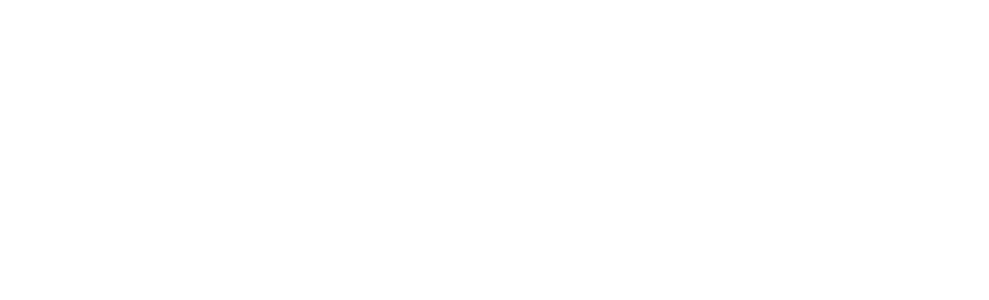
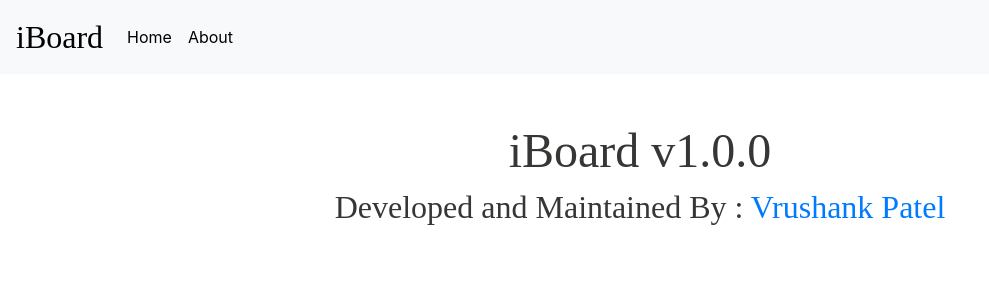
Before and after one commit to VrushankPatel/iBoard, a React (Create React App) app: page /about in a window 1280 px wide. Shown: the top 300 px of the page, without its empty margins (0-989 px from the left). Built offline with nearby package versions, Linux system fonts and the light colour scheme.

Commit message:
Added about and copying after publish

```diff
--- a/src/App.js
+++ b/src/App.js
@@ -1,10 +1,12 @@
 import './App.css';
 import IBoard from "./pages/IBoard";
+import IdSetter from './pages/IdSetter';
 import { useEffect } from 'react';
 import {
   BrowserRouter as Router,
   Route
 } from "react-router-dom";
+import About from './pages/About';
 
 function App() {
   useEffect(() => {
@@ -17,6 +19,12 @@ function App() {
         <Route exact path="/" >
           <IBoard />
         </Route>
+        <Route exact path="/byId/:uid" >
+          <IdSetter />
+        </Route>
+        <Route path="/about" >
+          <About />
+        </Route>
       </div>
     </Router>
   );
--- /dev/null
+++ b/src/pages/About.jsx
@@ -0,0 +1,101 @@
+import { Component } from "react";
+import { Container, Row, Col } from "react-bootstrap";
+import { Navbar, Nav } from "react-bootstrap";
+
+class About extends Component {
+  constructor(props) {
+    super();
+    this.state = {
+      foreground: localStorage.darkMode === "true" ? "lightgrey" : "black",
+      navbarTheme: localStorage.darkMode === "true" ? "dark" : "light",
+    };
+  }
+  render() {
+    const txtStyle = {
+      fontSize: "xxx-large",
+      fontWeight: "200",
+      color: "#363634",
+      fontFamily: "Exo",
+    };
+    const subTxtStyle = {
+      fontSize: "xx-large",
+      fontWeight: "200",
+      color: "#363634",
+      fontFamily: "Exo",
+    };
+    const colStyle = {
+      display: "flex",
+      justifyContent: "center",
+      alignItems: "center",
+    }
+
+    return (
+      <div>
+        <Navbar bg={this.state.navbarTheme} expand="md">
+          <Navbar.Brand
+            href="/"
+            style={{
+              fontFamily: "Exo",
+              fontSize: "XX-Large",
+              color: this.state.foreground,
+            }}
+          >
+            iBoard
+          </Navbar.Brand>
+          <Navbar.Toggle aria-controls="basic-navbar-nav" />
+          <Navbar.Collapse id="basic-navbar-nav">
+            <Nav className="mr-auto">
+              <Nav.Link style={{ color: this.state.foreground }} href="/">
+                Home
+              </Nav.Link>
+              <Nav.Link style={{ color: this.state.foreground }} href="/About" >
+                About
+              </Nav.Link>
+            </Nav>
+          </Navbar.Collapse>
+        </Navbar>
+        <Container>
+          <Row className="justify-content-center">
+            <Col
+              lg={12}
+              style={colStyle}
+            >
+              <Row>
+                <h3
+                  className="pt-5"
+                  style={txtStyle}
+                >
+                  iBoard v1.0.0
+                </h3>
+              </Row>
+            </Col>
+            <Col
+              lg={12}
+              style={colStyle}
+            >
+              <Row>
+                <h3 style={subTxtStyle}>
+                  Developed and Maintained By :
+                  <a style={{ textDecoration: "none" }} target="_blank" rel="noreferrer" href="https://vrushankpatel.github.io/"> Vrushank Patel</a>
+                </h3>
+              </Row>
+            </Col>
+            {/* <Col
+            lg={4}
+            className="pt-5"
+            style={{
+              display: "flex",
+              justifyContent: "center",
+              alignItems: "center",
+            }}
+          >
+            <CUploadPicture />
+          </Col> */}
+          </Row>
+        </Container >
+      </div>
+    );
+  }
+}
+
+export default About;
--- a/src/pages/IBoard.jsx
+++ b/src/pages/IBoard.jsx
@@ -65,6 +65,12 @@ class IBoard extends Component {
         document.addEventListener("keydown", this.shortcutsTrigger, false);
         this.socket = socketIOClient(this.socketEndpoint);
         Util.awakeEndpoint();
+        let uId = localStorage.uid;
+        if(uId !== undefined){
+            this.setState({uniqueId: uId}, () => {
+                this.getData();
+            });
+        }
     }
     componentWillUnmount(){
         document.removeEventListener("keydown", this.shortcutsTrigger, false);
@@ -166,9 +172,10 @@ class IBoard extends Component {
                 this.setState({
                     isPublishDisabled: this.state.autoPublish,
                     isInProgress: false,
-                    terminal: "> published",
+                    terminal: "> published, and copied info to Clipboard",
                     statusColor: "lightgreen"
-                })
+                });
+                this.copyTextToClipBoard(window.location.href + "byId/" + this.state.uniqueId);
             })
             .catch((error) => {
                 if (!navigator.onLine) alert("No Internet, Please check your Connection!");
@@ -230,6 +237,10 @@ class IBoard extends Component {
         this.setState({statusColor: this.state.text ? "lightgreen" : "yellow"});
     }
 
+    copyTextToClipBoard = (text) => {
+        Util.copyToClipBoard(text);
+    }
+
     toggleTheme = () => {
         if (localStorage.darkMode === "false"){
             localStorage.darkMode = "true";
@@ -284,6 +295,9 @@ class IBoard extends Component {
                         <Nav.Link style={{color: this.state.foreground}}>
                             Home
                         </Nav.Link>
+                        <Nav.Link style={{color: this.state.foreground}} href="/About" >
+                            About
+                        </Nav.Link>
                     </Nav>
                 </Navbar.Collapse>
             </Navbar>
@@ -309,7 +323,9 @@ class IBoard extends Component {
                             <Button
                                 variant="info"
                                 size="sm"
-                                onClick={this.getData}
+                                onClick={() => {
+                                    this.getData();
+                                }}
                                 disabled={this.state.isLoadDisabled || this.state.autoReload}>
                                     Load
                             </Button>
@@ -318,7 +334,9 @@ class IBoard extends Component {
                                 variant="success"
                                 title="Publish [Ctrl+S]"
                                 size="sm"
-                                onClick={this.publishData}
+                                onClick={() => {
+                                    this.publishData();
+                                }}
                                 disabled={this.state.isPublishDisabled}>
                                     Publish
                             </Button>
--- /dev/null
+++ b/src/pages/IdSetter.jsx
@@ -0,0 +1,19 @@
+import React, { useEffect } from 'react'
+import { useHistory, useParams } from 'react-router-dom';
+
+function IdSetter() {
+    let { uid } = useParams();
+    let history = useHistory();
+    useEffect(() => {
+        localStorage.uid = uid;
+        history.push('/');
+    });
+
+    return (
+        <div>
+            Securely redirecting you to your iBoard..
+        </div>
+    );
+}
+
+export default IdSetter;
```
